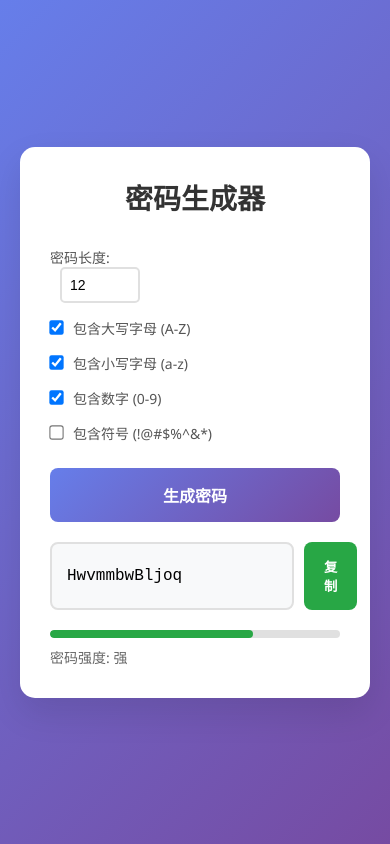
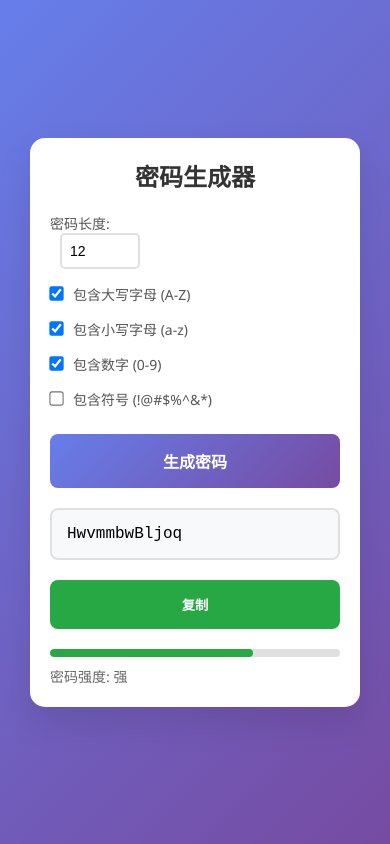
Before and after one commit to 0xLucasRoberts/password-generator, a plain HTML site: page index.html in a window 390 px wide. Drawn offline with Linux system fonts and the light colour scheme.

Commit message:
完善项目文档和优化交互
- 添加详细的README说明文档
- 更新gitignore文件，添加常用忽略规则
- 优化移动端响应式布局
- 增加按钮点击反馈效果

```diff
--- a/style.css
+++ b/style.css
@@ -109,6 +109,30 @@ h1 {
     background: #218838;
 }
 
+#copy:active {
+    transform: scale(0.95);
+}
+
+@media (max-width: 480px) {
+    .container {
+        padding: 20px;
+        margin: 10px;
+    }
+
+    h1 {
+        font-size: 24px;
+        margin-bottom: 20px;
+    }
+
+    .result-container {
+        flex-direction: column;
+    }
+
+    #copy {
+        margin-top: 10px;
+    }
+}
+
 .strength-meter {
     margin-top: 15px;
 }
```
Also changed, not shown: 2 other files.
